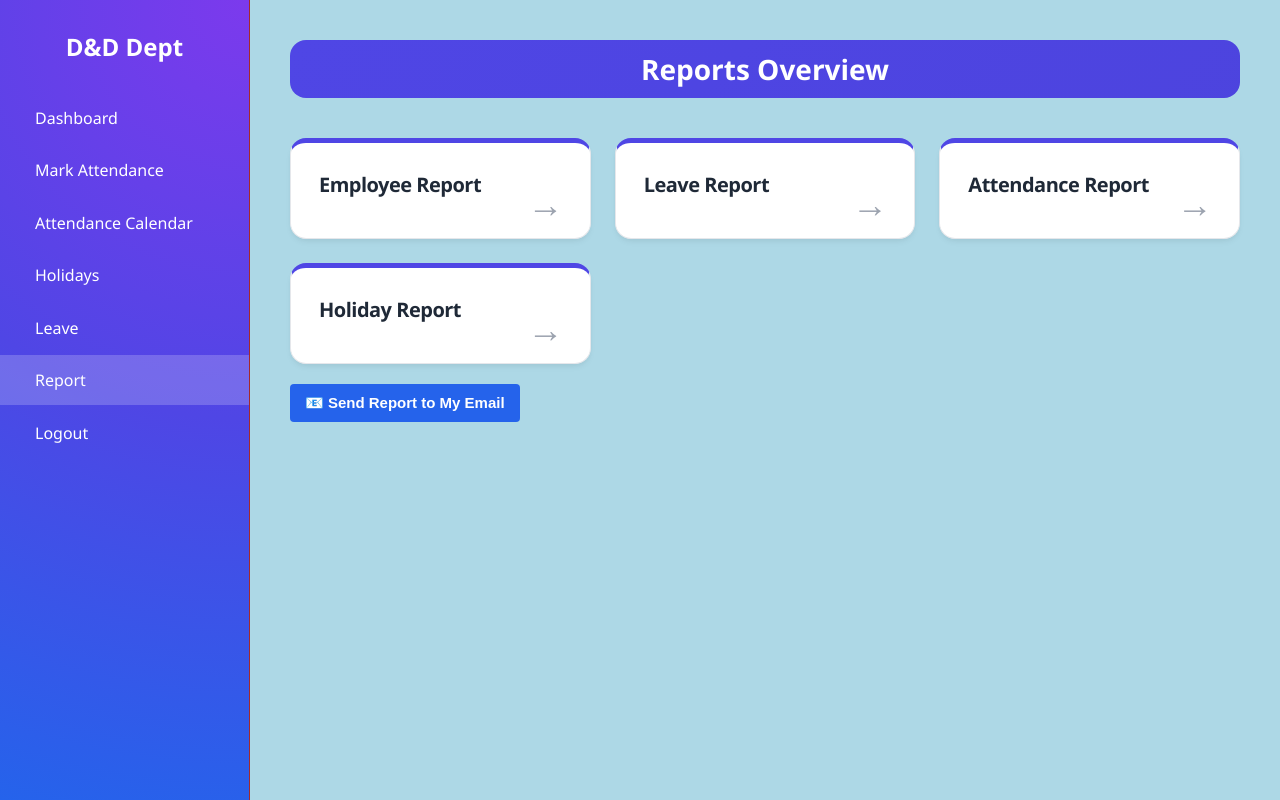
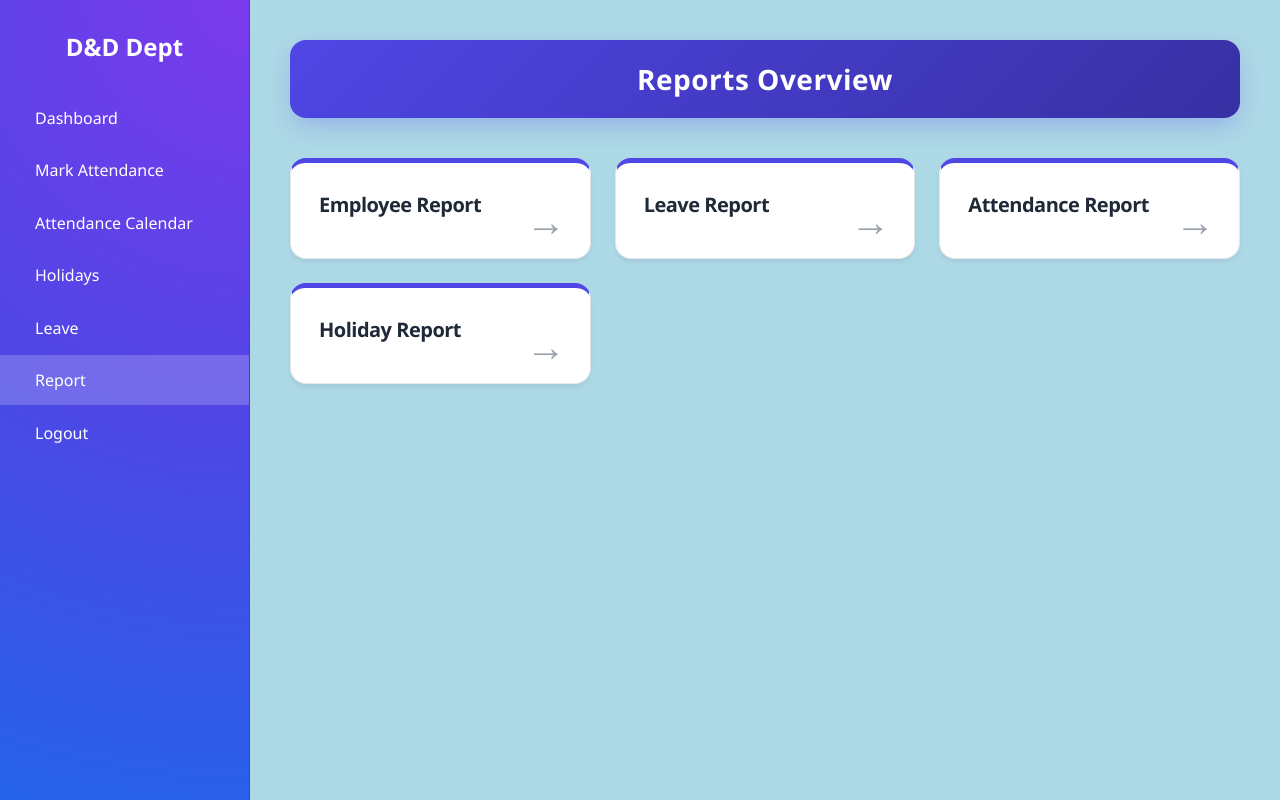
Before and after one commit to mewadayogesh/Attendance_admin, a Flask app: page /report in a window 1280 px wide. Run offline with Flask 3, Linux system fonts and the light colour scheme; a user stored in the database is signed in; data comes from the database, SQL or seed files in the repository.

Commit message:
Update report.html

```diff
--- a/Project_user/templates/report.html
+++ b/Project_user/templates/report.html
@@ -14,19 +14,16 @@
 
     /* Modern Gradient Header Banner */
     .reports-header {
-        //background: linear-gradient(135deg, #4f46e5 0%, #3730a3 100%);
-        background: linear-gradient(135deg, #4f46e5 0%, #3730a3 1000%);
+        background: linear-gradient(135deg, #4f46e5 0%, #3730a3 100%);
         color: white;
-        //padding: 30px;
-        padding:10px 10px;
+        padding: 20px 10px;
         border-radius: 16px;
         text-align: center;
         font-size: 28px;
-        font-weight: 700;       //800
+        font-weight: 700;
         letter-spacing: 0.5px;
-        margin-bottom: 40px;        //35px
+        margin-bottom: 40px;
         box-shadow: 0 10px 25px -5px rgba(79, 70, 229, 0.3);
-
     }
 
     /* Grid Layout for Report Cards */
@@ -57,9 +54,9 @@
     .report-card::after {
         content: "→";
         position: absolute;
-        bottom: 10px;            /*20px*/
-        right: 26px;            /*24px*/
-        font-size: 36px;        /*18px*/
+        bottom: 10px;
+        right: 24px;
+        font-size: 40px;
         color: #9ca3af;
         transition: transform 0.3s ease, color 0.3s ease;
     }
@@ -84,12 +81,21 @@
         letter-spacing: -0.025em;
     }
 
-    .report-card p {
-        font-size: 14px;
-        color: #4b5563;
-        line-height: 1.5;
-        margin: 0;
-        padding-right: 20px;
+    .send-email-btn {
+        background-color: #2563eb;
+        color: white;
+        padding: 10px 15px;
+        border: none;
+        border-radius: 4px;
+        cursor: pointer;
+        font-weight: bold;
+    }
+
+    .send-email-btn:hover {
+        //background-color: #1d4ed8;
+        //background-color: #ffffff;
+        //background-color: #000000;
+          background-color: #0d9488;
     }
 </style>
 {% endblock %}
@@ -102,48 +108,34 @@
         <a class="report-card" href="{{ url_for('report_employees') }}">
             <div>
                 <h3>Employee Report</h3>
-                <!-- <p>{{ employee_count }} record{{ 's' if employee_count != 1 else '' }} &middot; view, edit, delete, or download as Excel</p>-->
             </div>
         </a>
 
         <a class="report-card" href="{{ url_for('report_leave') }}">
             <div>
                 <h3>Leave Report</h3>
-                <!-- <p>{{ leave_count }} request{{ 's' if leave_count != 1 else '' }} &middot; approve, reject, edit, delete, or download as Excel</p>-->
             </div>
         </a>
 
         <a class="report-card" href="{{ url_for('report_attendance') }}">
             <div>
                 <h3>Attendance Report</h3>
-                <!--<p>Filter by employee, fix a missed check-in/out, or download as Excel</p>-->
             </div>
         </a>
-
-    <!--comment : attendance_calendar report-->
-        <!--
-        <a class="report-card" href="{{ url_for('attendance_calendar') }}">
-            <div>
-                <h3>Attendance Calendar</h3>
-                <p>Monthly view of check-ins &amp; check-outs, per employee</p>
-            </div>
-        </a>
-        -->
 
         <a class="report-card" href="{{ url_for('holidays') }}">
             <div>
                 <h3>Holiday Report</h3>
-                <!-- <p>Company holidays shown on every employee's calendar {{ '· admin can add or remove' if session.get('role') == 'admin' }}</p>-->
             </div>
         </a>
     </div>
 
-<!--comment-->
-<!--sending report in email-->
-<form action="{{ url_for('send_attendance_email') }}" method="POST" style="margin-top: 20px;">
-    <button type="submit" style="background-color: #2563eb; color: white; padding: 10px 15px; border: none; border-radius: 4px; cursor: pointer; font-weight: bold;">
-        📧 Send Report to My Email
-    </button>
-</form>
+    <!-- Send Both Reports Button: visible only to admin and editor roles -->
+    {% if session.get('role') in ['admin', 'editor'] %}
+    <form action="{{ url_for('send_report_email') }}" method="POST" style="margin-top: 25px;">
+        <button type="submit" class="send-email-btn">
+            📧 Send  Report to My Email</button>
+    </form>
+    {% endif %}
 </div>
 {% endblock %}
```
